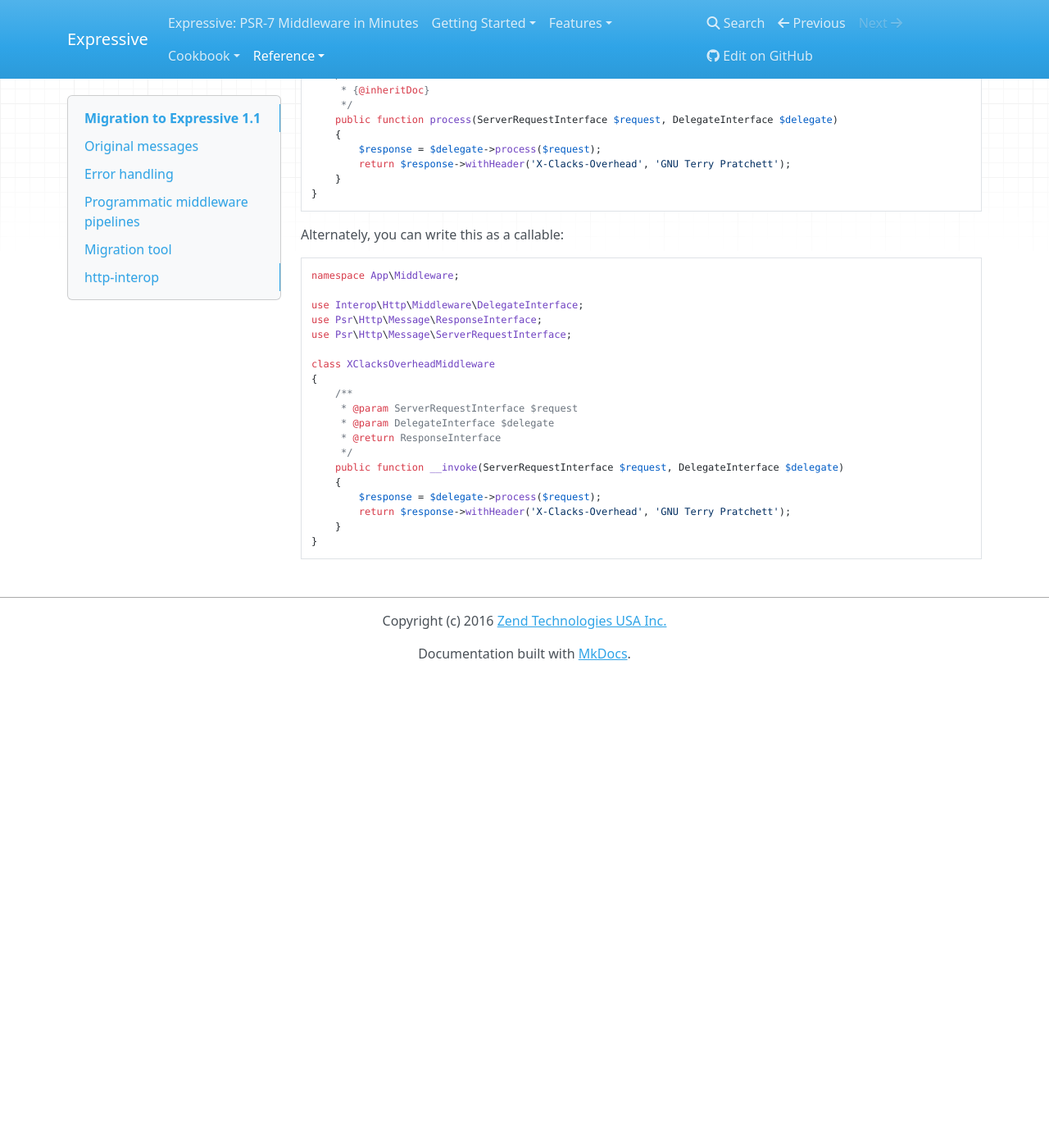
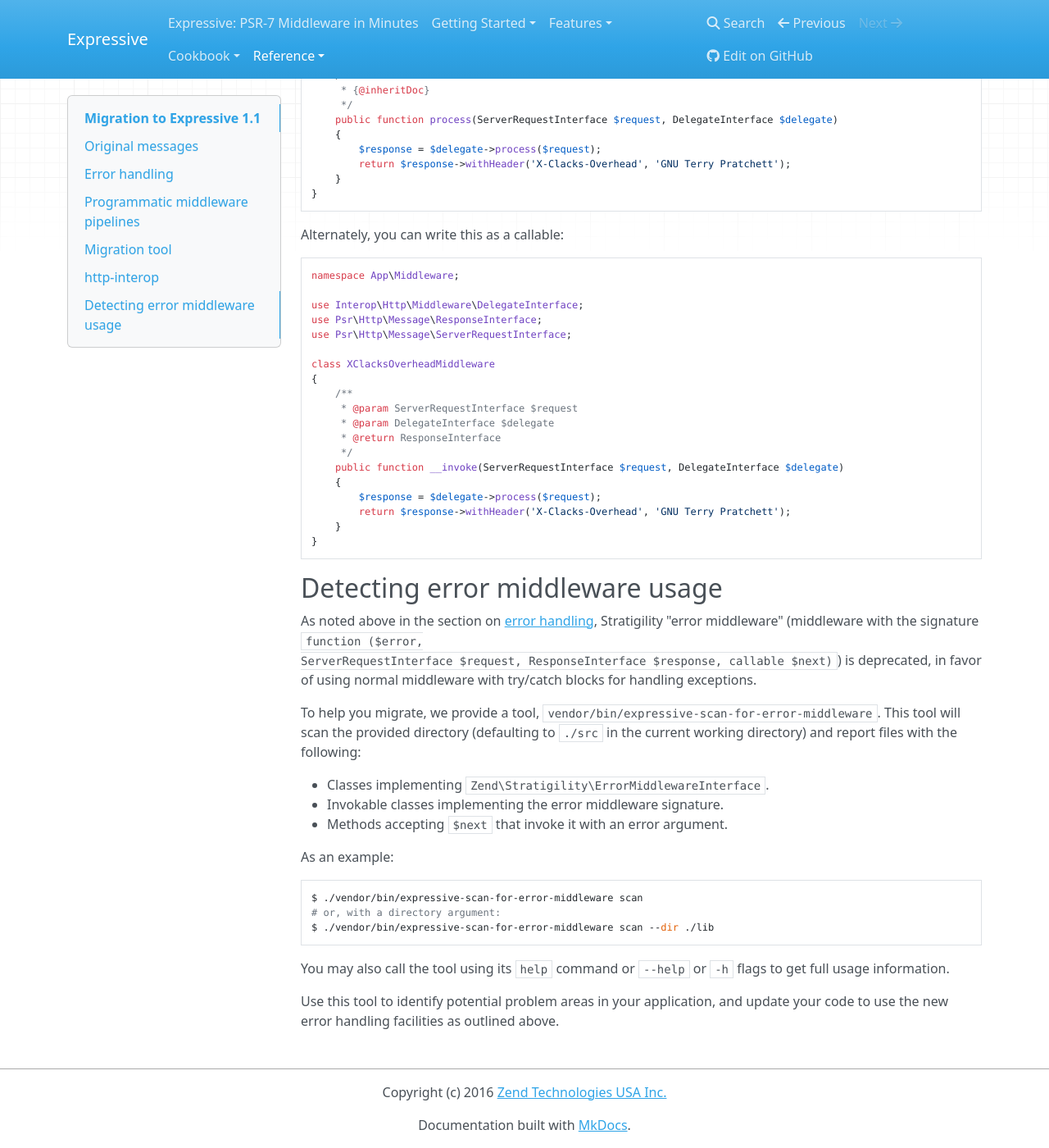
Before and after one commit to zendframework/zend-expressive, an MkDocs documentation site: the page built from doc/book/reference/migration/to-v1.1.md, in a window 1280 px wide and 1400 px high, scrolled down 10827 px. Shown: the whole window at 82% size. Built offline with MkDocs 1.6.1, drawn with Linux system fonts in a browser that asks for light colours; nearby versions of some CDN libraries; old or Windows-style settings are respelled for this version of MkDocs; before the commit the page ends 11652 px from its top, so only the background shows below that.

Commit message:
Documented expressive-scan-for-error-middleware tool

````diff
--- a/doc/book/reference/migration/to-v1.1.md
+++ b/doc/book/reference/migration/to-v1.1.md
@@ -621,3 +621,34 @@
     }
 }
 ```
+
+## Detecting error middleware usage
+
+As noted above in the section on [error handling](#error-handling), Stratigility
+"error middleware" (middleware with the signature `function ($error,
+ServerRequestInterface $request, ResponseInterface $response, callable $next)`)
+is deprecated, in favor of using normal middleware with try/catch blocks for
+handling exceptions.
+
+To help you migrate, we provide a tool,
+`vendor/bin/expressive-scan-for-error-middleware`. This tool will scan the
+provided directory (defaulting to `./src` in the current working directory) and
+report files with the following:
+
+- Classes implementing `Zend\Stratigility\ErrorMiddlewareInterface`.
+- Invokable classes implementing the error middleware signature.
+- Methods accepting `$next` that invoke it with an error argument.
+
+As an example:
+
+```bash
+$ ./vendor/bin/expressive-scan-for-error-middleware scan
+# or, with a directory argument:
+$ ./vendor/bin/expressive-scan-for-error-middleware scan --dir ./lib
+```
+
+You may also call the tool using its `help` command or `--help` or `-h` flags to
+get full usage information.
+
+Use this tool to identify potential problem areas in your application, and
+update your code to use the new error handling facilities as outlined above.
````
